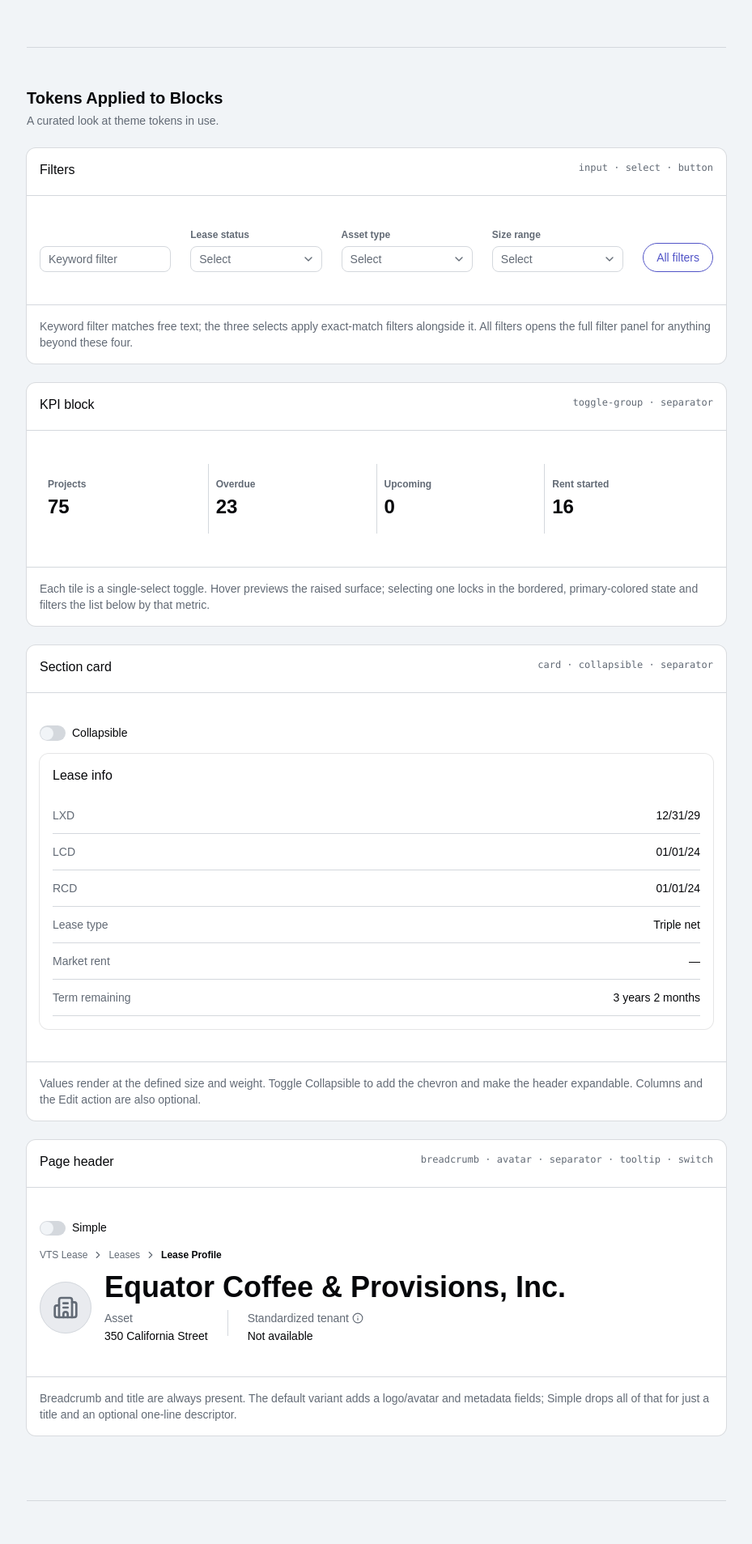
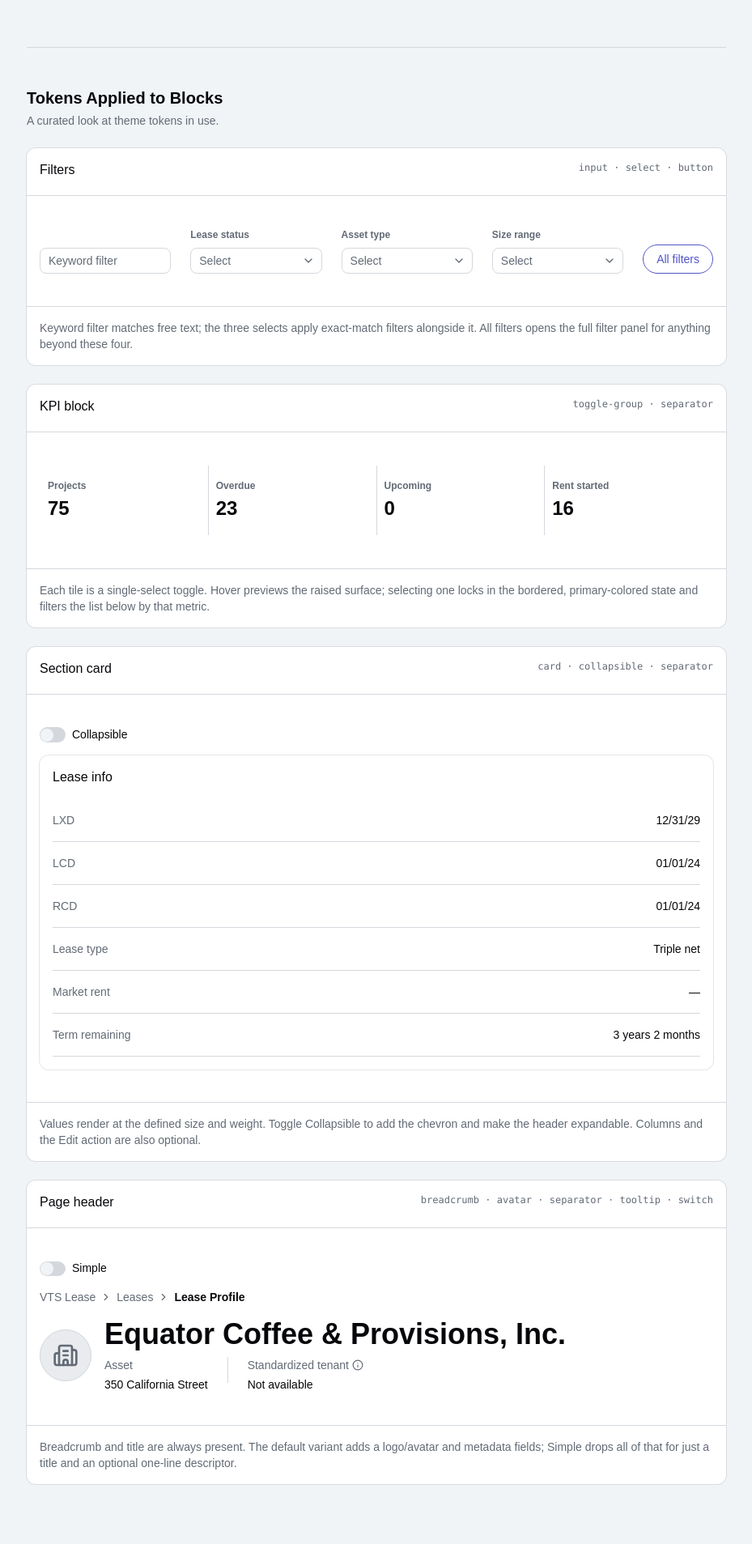
Before and after one commit to iangoldberg-vts/Reimagine-Tokens, a React (Vite) app: page / in a window 1280 px wide. Shown: the part 6370-8277 px from the top of the page at 81% size, without its empty margins (295-1224 px from the left). Built offline with nearby package versions, Linux system fonts and the light colour scheme.

Commit message:
Snap all block spacing to the 8px scale
FilterBar (gap-1.5 -> gap-2), SectionCard (py-3 -> py-4, -ml-1.5 ->
-ml-2), and PageHeader (mt-3 -> mt-4, gap-0.5 -> gap-1) all had
spacing values off the documented 4/8/16/24px scale. Also revert the
breadcrumb back to its default text-sm size in PageHeader.

```diff
--- a/src/components/filter-bar.tsx
+++ b/src/components/filter-bar.tsx
@@ -41,12 +41,12 @@ const FILTER_SELECTS: FilterSelectConfig[] = [
 export function FilterBar() {
   return (
     <div className="flex flex-wrap items-end gap-6">
-      <div className="flex min-w-40 flex-1 flex-col gap-1.5">
+      <div className="flex min-w-40 flex-1 flex-col gap-2">
         <Input placeholder="Keyword filter" />
       </div>
 
       {FILTER_SELECTS.map((filter) => (
-        <div key={filter.id} className="flex min-w-40 flex-1 flex-col gap-1.5">
+        <div key={filter.id} className="flex min-w-40 flex-1 flex-col gap-2">
           <Label htmlFor={filter.id} className="text-xs font-semibold text-muted-foreground">
             {filter.label}
           </Label>
--- a/src/components/page-header.tsx
+++ b/src/components/page-header.tsx
@@ -56,7 +56,7 @@ export function PageHeader({
   return (
     <div className={className}>
       <Breadcrumb>
-        <BreadcrumbList className="text-xs">
+        <BreadcrumbList>
           {breadcrumbs.map((crumb, index) => (
             <Fragment key={crumb.label}>
               {index > 0 && <BreadcrumbSeparator />}
@@ -73,12 +73,12 @@ export function PageHeader({
       </Breadcrumb>
 
       {variant === "simple" ? (
-        <div className="mt-3 flex flex-col gap-1">
+        <div className="mt-4 flex flex-col gap-1">
           <h1 className="font-heading text-4xl font-bold text-foreground">{title}</h1>
           {description && <p className="text-sm text-muted-foreground">{description}</p>}
         </div>
       ) : (
-        <div className="mt-3 flex items-center gap-4">
+        <div className="mt-4 flex items-center gap-4">
           <Avatar className="size-16">
             {logoSrc && <AvatarImage src={logoSrc} alt={title} />}
             <AvatarFallback className="bg-muted">
@@ -95,7 +95,7 @@ export function PageHeader({
                   {fields.map((field, index) => (
                     <Fragment key={field.label}>
                       {index > 0 && <Separator orientation="vertical" className="h-8" />}
-                      <div className="flex flex-col gap-0.5">
+                      <div className="flex flex-col gap-1">
                         <div className="flex items-center gap-1 text-sm text-muted-foreground">
                           {field.label}
                           {field.info && (
--- a/src/components/section-card.tsx
+++ b/src/components/section-card.tsx
@@ -35,7 +35,7 @@ interface SectionCardProps {
 
 function SectionCardRow({ item }: { item: SectionCardItem }) {
   return (
-    <div className="flex items-baseline justify-between gap-4 py-3">
+    <div className="flex items-baseline justify-between gap-4 py-4">
       <span className="text-sm text-muted-foreground">{item.label}</span>
       <span
         className={
@@ -84,7 +84,7 @@ export function SectionCard({
               <Button
                 variant="ghost"
                 size="icon-sm"
-                className="group/section-card-trigger -ml-1.5"
+                className="group/section-card-trigger -ml-2"
               >
                 <ChevronDown className="transition-transform group-aria-expanded/section-card-trigger:rotate-180" />
               </Button>
```
